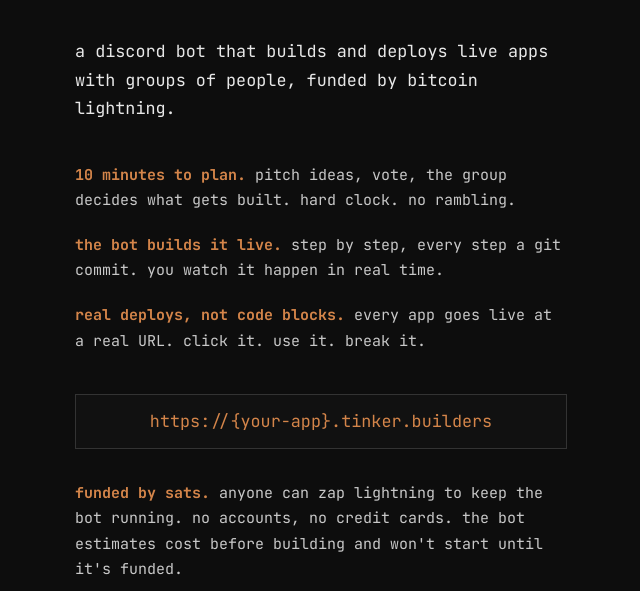
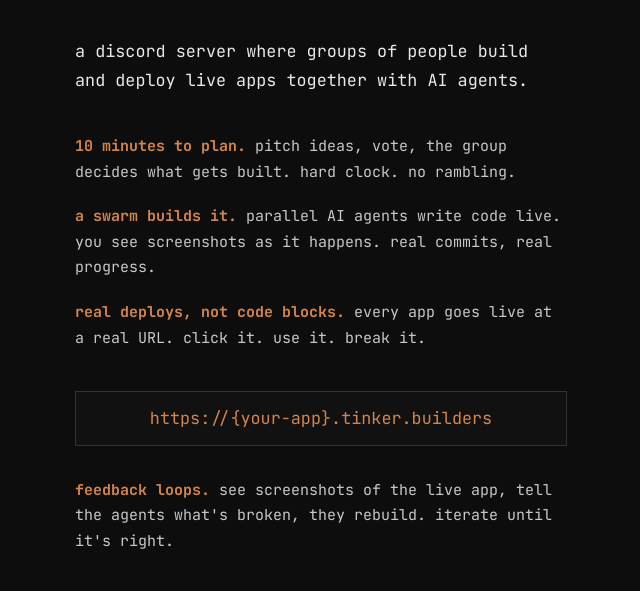
Before and after one commit to gudnuf/tinker, a plain HTML site: page docs/index.html in a window 1280 px wide. Shown: the part 146-737 px from the top of the page, without its empty margins (319-959 px from the left). Drawn offline with Linux system fonts and the light colour scheme.

Commit message:
feat: update landing page for v2

```diff
--- a/docs/index.html
+++ b/docs/index.html
@@ -4,7 +4,7 @@
   <meta charset="utf-8">
   <meta name="viewport" content="width=device-width, initial-scale=1">
   <title>tinker. — for the tinkerin' builders</title>
-  <meta name="description" content="a discord bot that builds and deploys live apps with groups of people, funded by bitcoin lightning.">
+  <meta name="description" content="a discord server where groups of people build and deploy live apps together with AI agents.">
   <link rel="preconnect" href="https://fonts.googleapis.com">
   <link rel="preconnect" href="https://fonts.gstatic.com" crossorigin>
   <link href="https://fonts.googleapis.com/css2?family=JetBrains+Mono:wght@400;700&display=swap" rel="stylesheet">
@@ -112,20 +112,19 @@
 <h1>tinker.</h1>
 <p class="tagline">"for the tinkerin' builders"</p>
 
-<p class="hero">a discord bot that builds and deploys live apps with groups of
-people, funded by bitcoin lightning.</p>
+<p class="hero">a discord server where groups of people build and deploy live
+apps together with AI agents.</p>
 
 <div class="beats">
   <div class="beat"><strong>10 minutes to plan.</strong> pitch ideas, vote, the group decides what gets built. hard clock. no rambling.</div>
-  <div class="beat"><strong>the bot builds it live.</strong> step by step, every step a git commit. you watch it happen in real time.</div>
+  <div class="beat"><strong>a swarm builds it.</strong> parallel AI agents write code live. you see screenshots as it happens. real commits, real progress.</div>
   <div class="beat"><strong>real deploys, not code blocks.</strong> every app goes live at a real URL. click it. use it. break it.</div>
 </div>
 
 <div class="url-box">https://{your-app}.tinker.builders</div>
 
 <div class="beats">
-  <div class="beat"><strong>funded by sats.</strong> anyone can zap lightning to keep the bot running. no accounts, no credit cards. the bot estimates cost before building and won't start until it's funded.</div>
-  <div class="beat"><strong>feedback loops.</strong> test the live deploy, tell the bot what's broken, it rebuilds. iterate until you're happy or the sats run out.</div>
+  <div class="beat"><strong>feedback loops.</strong> see screenshots of the live app, tell the agents what's broken, they rebuild. iterate until it's right.</div>
 </div>
 
 <div class="join">
@@ -137,7 +136,6 @@
 
 <div class="footer">
   <a href="https://github.com/gudnuf/tinker">source</a> &middot;
-  <a href="https://ppq.ai">ppq.ai</a> &middot;
   nixos
 </div>
 
```
